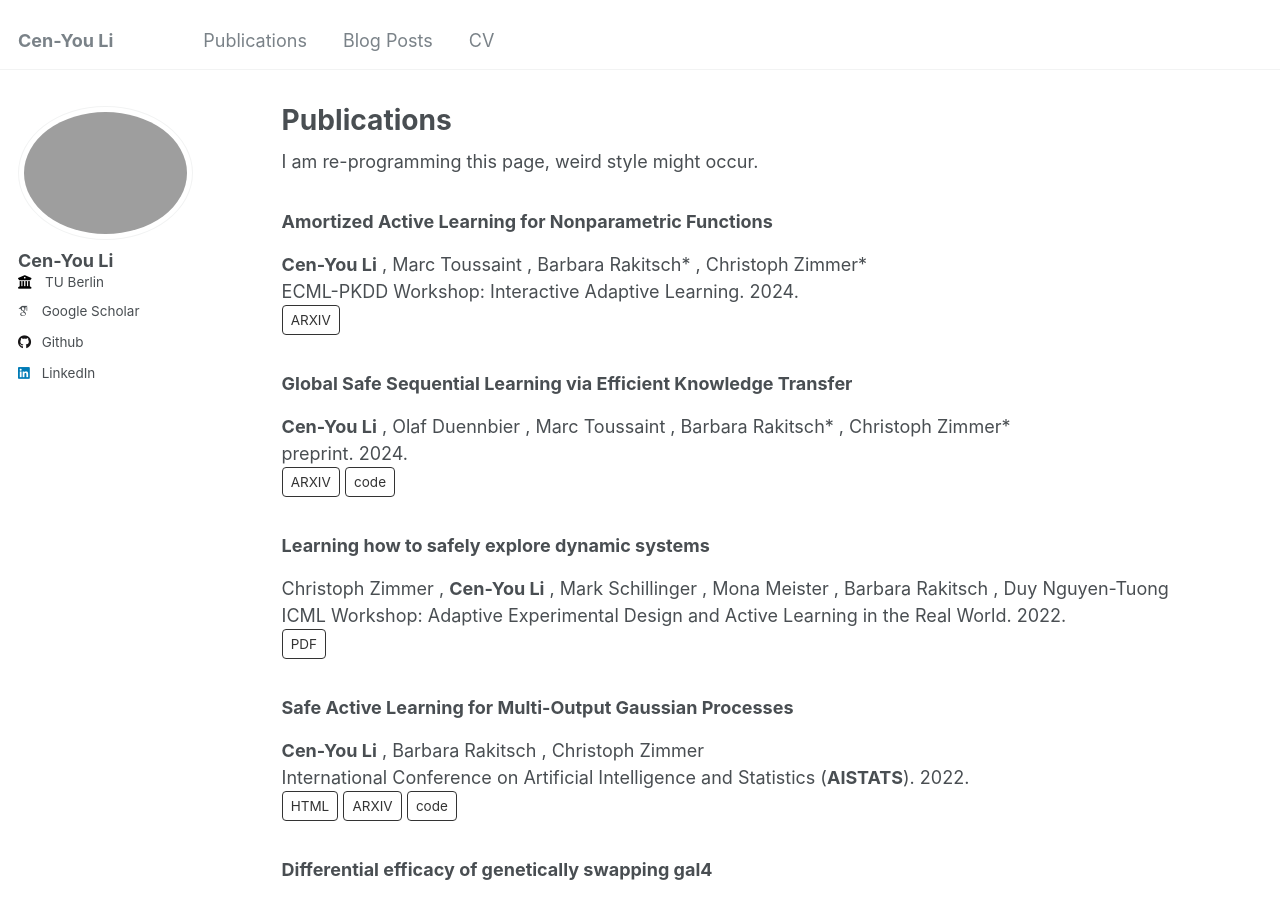
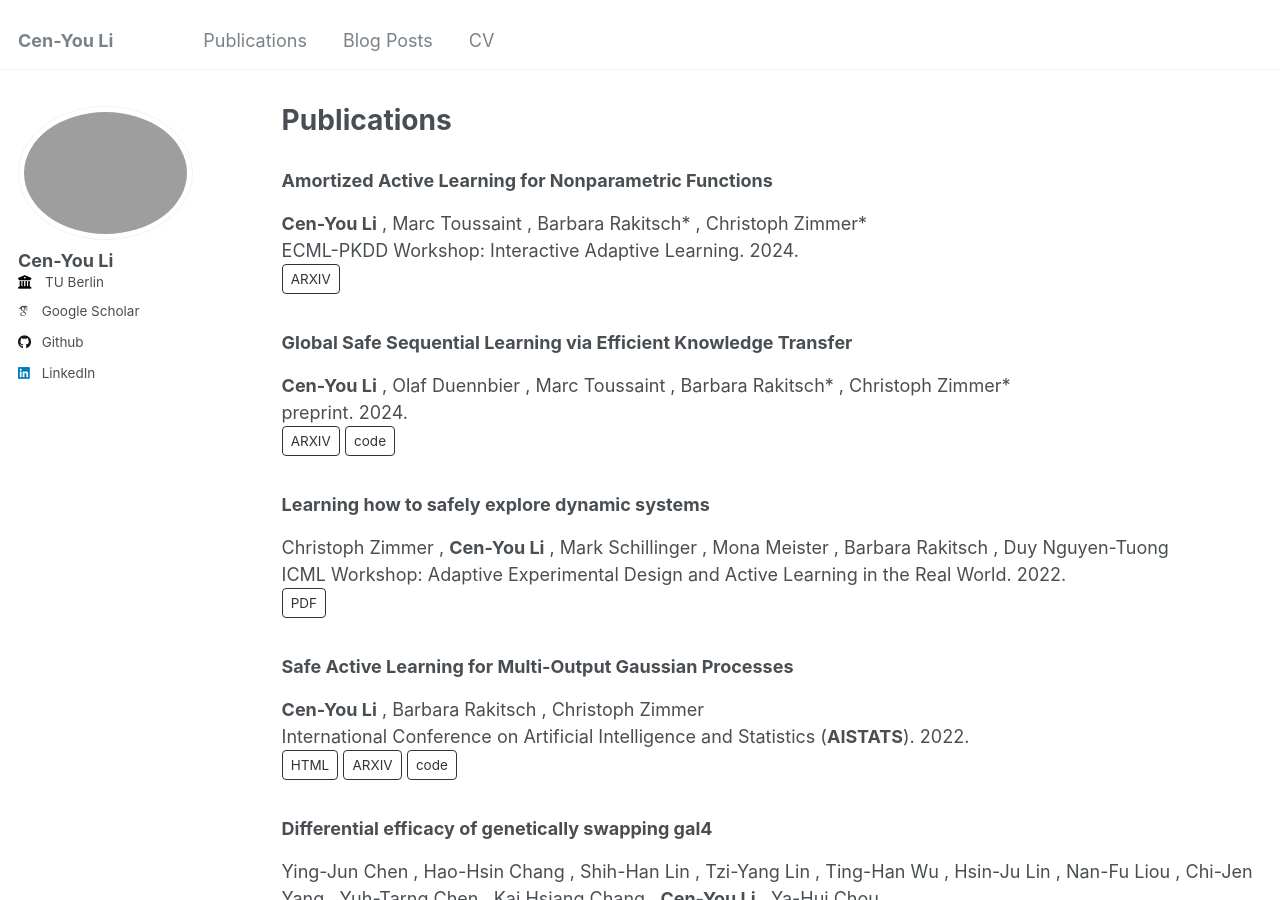
Before and after one commit to cenyou/cenyou.github.io, a Jekyll site: the page built from _pages/publications.html, in a window 1280 px wide and 900 px high. Built offline with Jekyll 4.4.1, drawn with Linux system fonts in a browser that asks for light colours; some web fonts are replaced.

Commit message:
finalize

```diff
--- a/_pages/publications.html
+++ b/_pages/publications.html
@@ -13,11 +13,9 @@ author_profile: true
 
 {% include base_path %}
 
-I am re-programming this page, weird style might occur.
 {% for post in site.publications reversed %}
   <div class="{{ include.type | default: "list" }}__item">
     <article>
-
       <h3 itemprop="headline">
         <strong>{{ post.title }}</strong>
       </h3>
```
